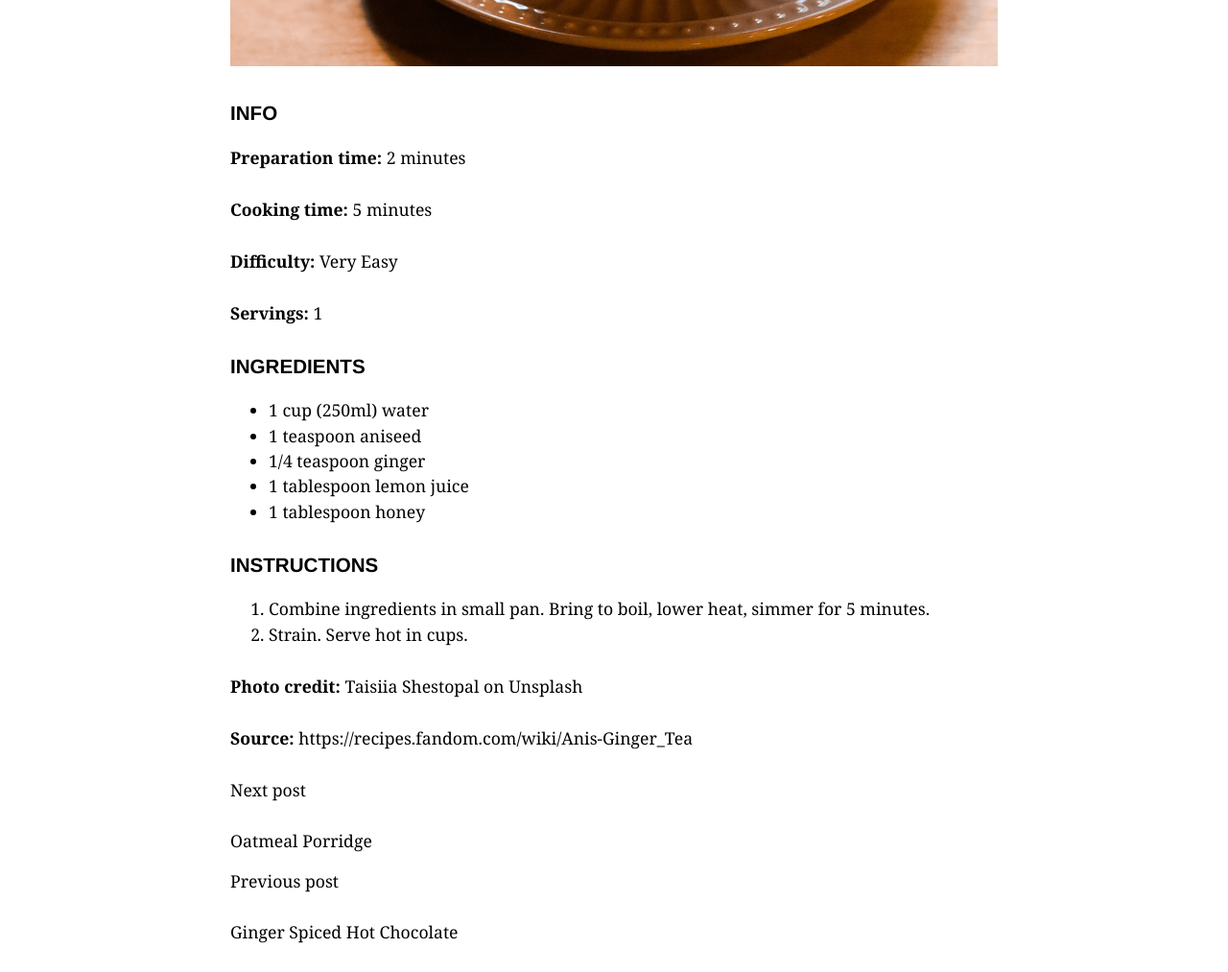
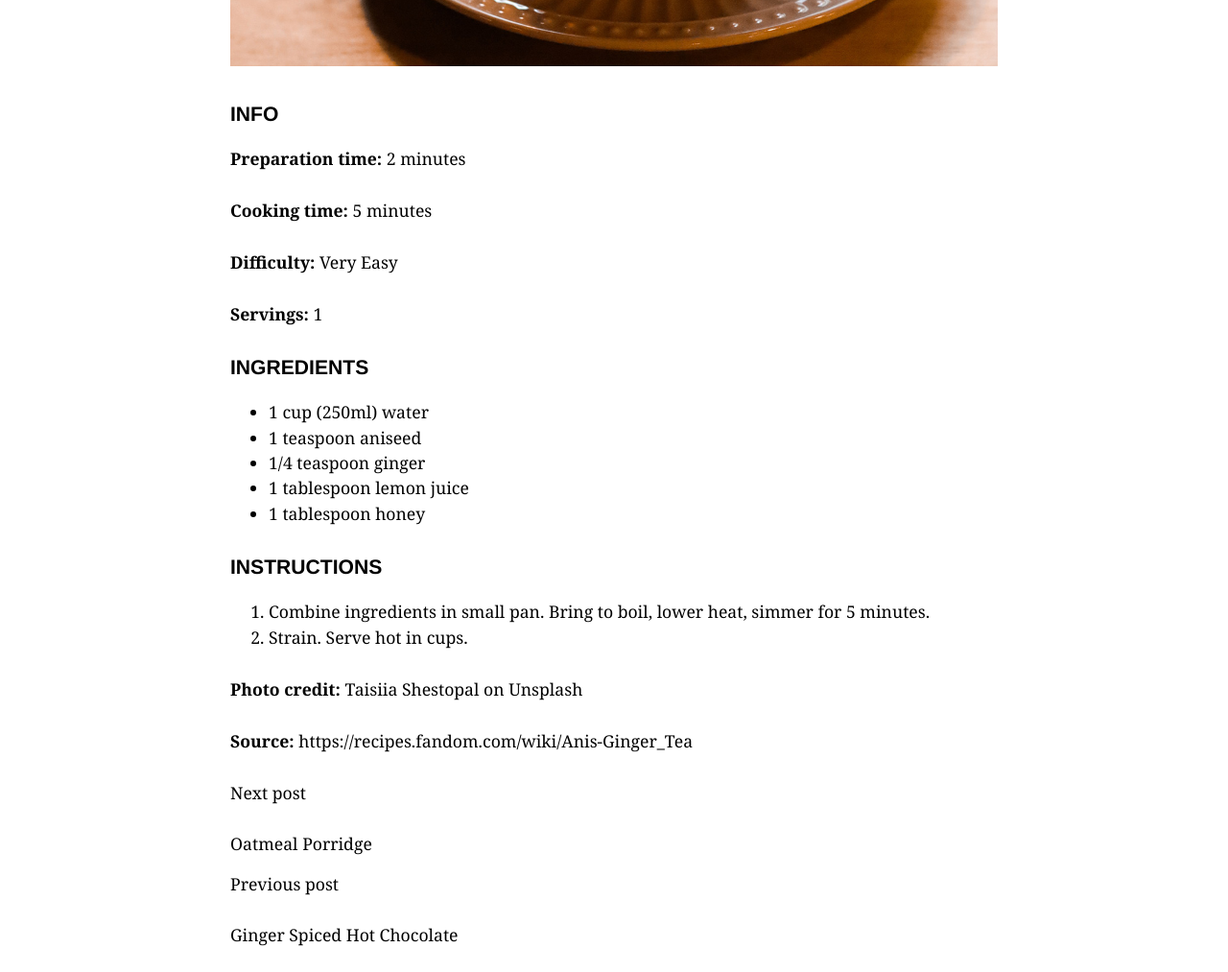
Before and after one commit to AgneteSteine/agnetesteine.github.io, a Jekyll site: the page built from _recipes/recipe11.markdown, in a window 1280 px wide. Shown: the part 804-1817 px from the top of the page at 96% size. Built offline with Jekyll 4.4.1, drawn with Linux system fonts in a browser that asks for light colours.

Commit message:
font size of h2 and h3

```diff
--- a/assets/css/recipes.css
+++ b/assets/css/recipes.css
@@ -35,6 +35,7 @@ body {
 h2,h3 {
   font-family: Helvetica, sans-serif;
   color:black;
+  font-size: 1.20em;
 }
 
 .content {
```
